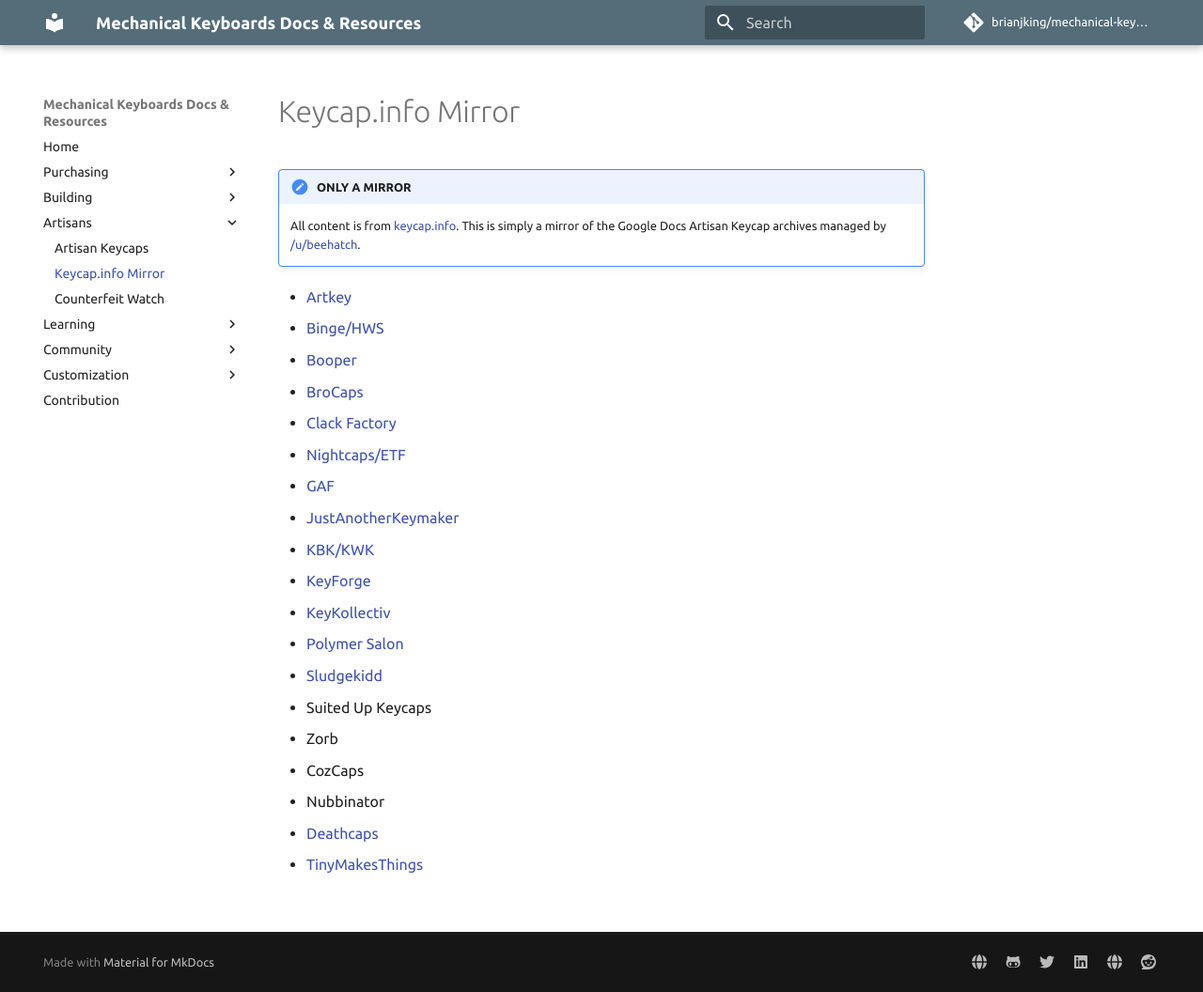
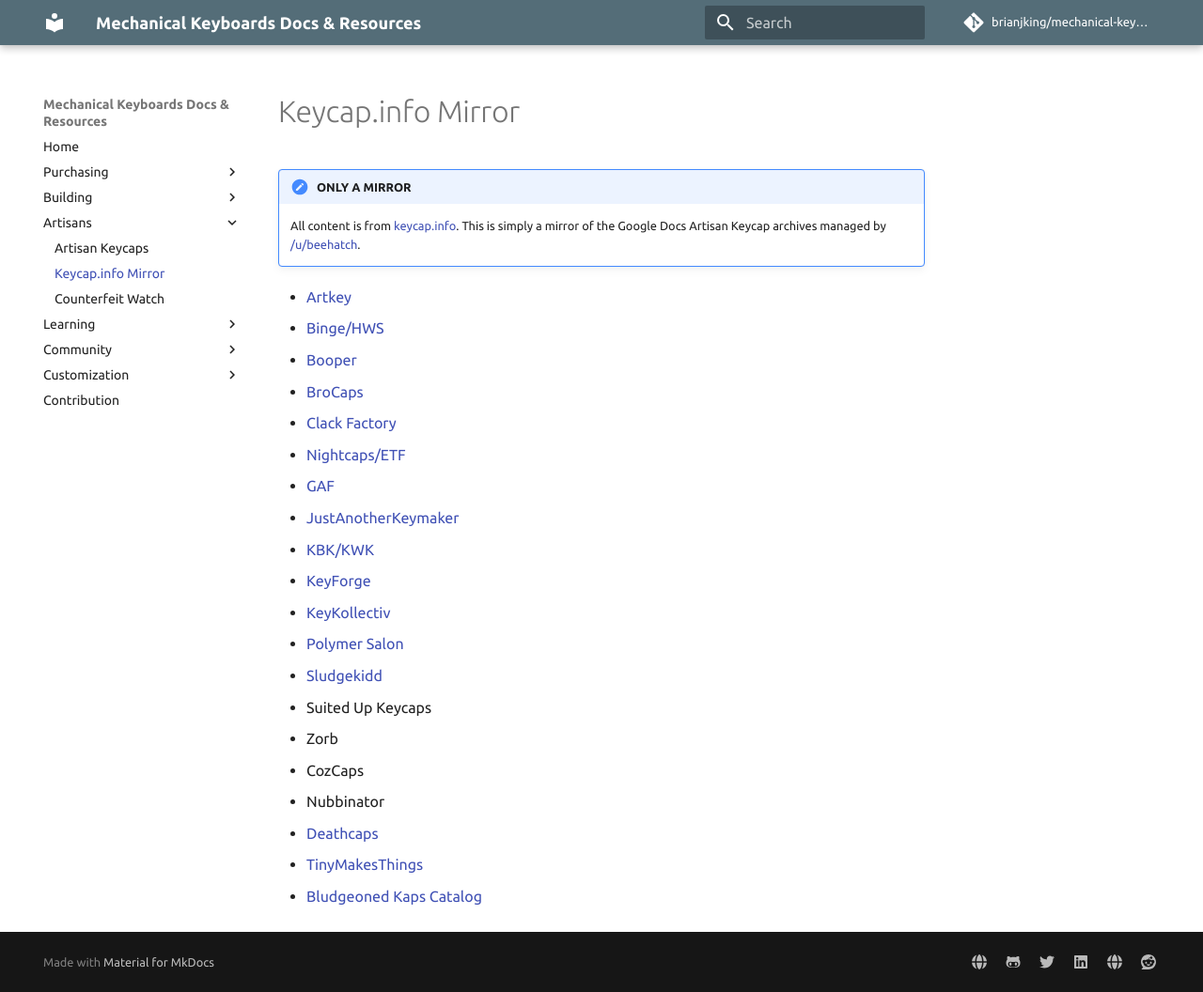
Before and after one commit to brianjking/mechanical-keyboards, an MkDocs documentation site: the page built from docs/artisans/keycap-info-mirror.md, in a window 1280 px wide and 1056 px high. Shown: the whole window at 94% size. Built offline with MkDocs 1.6.1 and Material for MkDocs 9.7.7, drawn with Linux system fonts in a browser that asks for light colours; comment, search, counter and statistics services are not loaded.

Commit message:
add Bludgeoned Kaps Catalog

```diff
--- a/docs/artisans/keycap-info-mirror.md
+++ b/docs/artisans/keycap-info-mirror.md
@@ -22,3 +22,4 @@
 * Nubbinator
 * [Deathcaps](https://death-caps.com/prior-sales)
 * [TinyMakesThings](https://docs.google.com/document/d/17Zb-LmujFdcnOZ2_VFhoPHKP1gZJmzEKJH2fawFeqpk/edit?usp=sharing)
+* [Bludgeoned Kaps Catalog](https://docs.google.com/document/d/1KKMT4uvPquXcrWF1dX3p3R-PJ_0A98oUO2kwkNvLOd8/edit)
```
